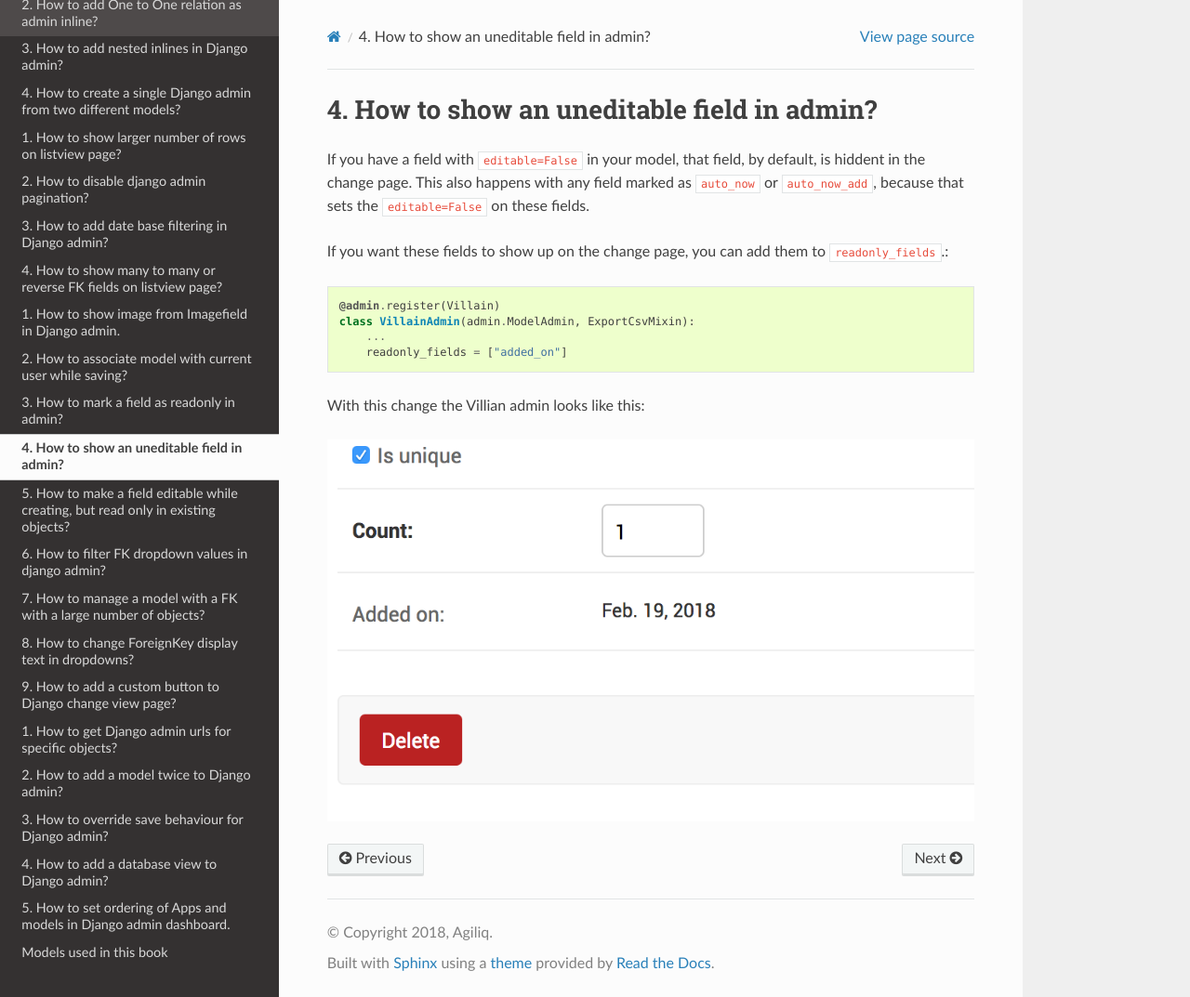
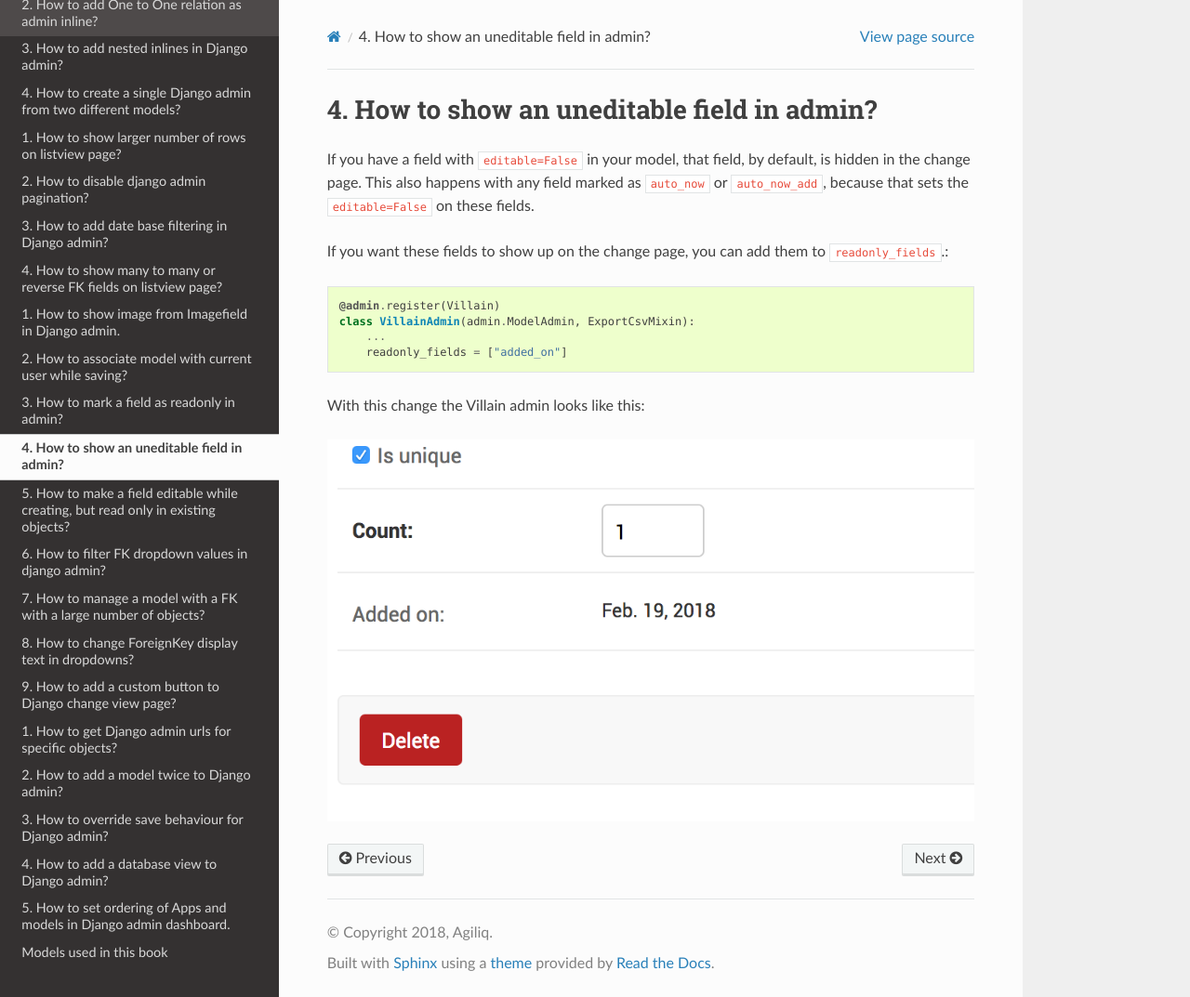
Before and after one commit to agiliq/django-admin-cookbook, a Sphinx documentation site: the page built from docs/uneditable_field.rst, in a window 1280 px wide and 1073 px high. Shown: the whole window at 93% size. Built offline with Sphinx 7.4.7 and the Read the Docs theme 2.0.0, drawn with Linux system fonts in a browser that asks for light colours.

Commit message:
fix 2 typos

```diff
--- a/docs/uneditable_field.rst
+++ b/docs/uneditable_field.rst
@@ -1,7 +1,7 @@
 How to show an uneditable field in admin?
 ++++++++++++++++++++++++++++++++++++++++++++++++++++++++++++++++++++++++++++++++++++
 
-If you have a field with :code:`editable=False` in your model, that field, by default, is hiddent in the change page. This also happens with any field marked as :code:`auto_now` or :code:`auto_now_add`, because that sets the :code:`editable=False` on these fields.
+If you have a field with :code:`editable=False` in your model, that field, by default, is hidden in the change page. This also happens with any field marked as :code:`auto_now` or :code:`auto_now_add`, because that sets the :code:`editable=False` on these fields.
 
 If you want these fields to show up on the change page, you can add them to :code:`readonly_fields`.::
 
@@ -10,6 +10,6 @@ If you want these fields to show up on the change page, you can add them to :cod
         ...
         readonly_fields = ["added_on"]
 
-With this change the Villian admin looks like this:
+With this change the Villain admin looks like this:
 
 .. image:: uneditable_existing.png
```
